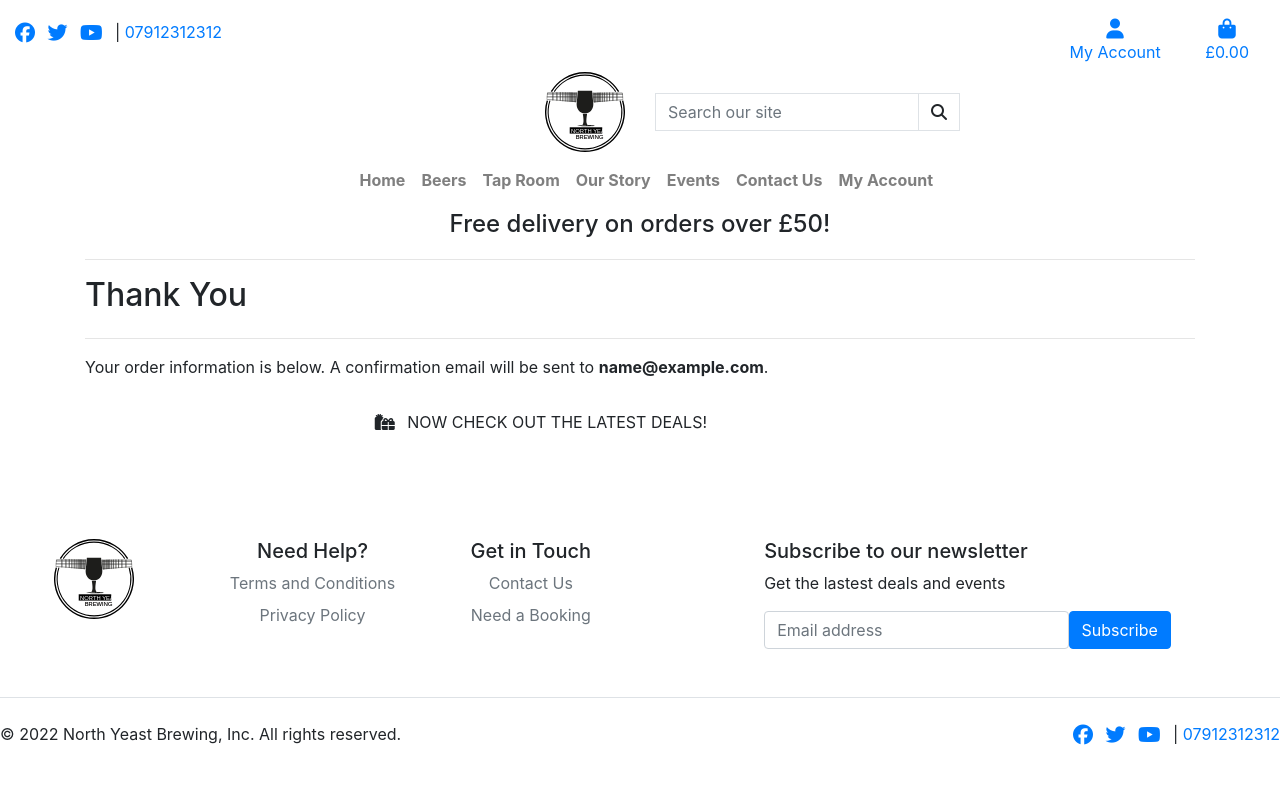
After one commit to DeanDodds/milestoneproject4, a Django app: page /checkout/checkout_success/000 in a window 1280 px wide. The commit adds this page. Shown: the top 785 px of the page. Run offline with Django 3.2, Linux system fonts and the light colour scheme; tables that the repository leaves empty hold one stand-in row (values such as "Sample post"); some libraries are stand-ins or nearby versions.

Commit message:
added checkout success page to checkout templates

```diff
--- a/checkout/templates/checkout/checkout.html
+++ b/checkout/templates/checkout/checkout.html
@@ -111,6 +111,7 @@
 
                     <!-- Used to display form errors -->
                     <div class="mb-3 text-danger" id="card-errors" role="alert"></div>
+                    <input type="hidden" value="{{ client_secret }}" name="client_secret">
                 </fieldset>
 
                 <div class="submit-button text-right mt-5 mb-2">
--- /dev/null
+++ b/checkout/templates/checkout/checkout_success.html
@@ -0,0 +1,43 @@
+{% extends "base.html" %}
+{% load static %}
+
+{% block extra_css %}
+<link rel="stylesheet" href="{% static 'checkout/css/checkout.css' %}">
+{% endblock %}
+
+{% block page_header %}
+<div class="container header-container">
+    <div class="row">
+        <div class="col"></div>
+    </div>
+</div>
+{% endblock %}
+
+{% block content %}
+<div class="overlay"></div>
+<div class="container">
+    <div class="row">
+        <div class="col">
+            <hr>
+            <h2 class="logo-font mb-4">Thank You</h2>
+            <hr>
+            <p class="text-black">Your order information is below. A confirmation email will be sent to
+                <strong>{{ order.email }}</strong>.</p>
+        </div>
+    </div>
+
+    <div class="row">
+        <div class="col-12 col-lg-7"></div>
+    </div>
+    <div class="row">
+        <div class="col-12 col-lg-7 text-right">
+            <a href="{% url 'products' %}?category=new_arrivals,deals,clearance" class="btn btn-black rounded-0 my-2">
+                <span class="icon mr-2">
+                    <i class="fas fa-gifts"></i>
+                </span>
+                <span class="text-uppercase">Now check out the latest deals!</span>
+            </a>
+        </div>
+    </div>
+</div>
+{% endblock %}
--- a/checkout/urls.py
+++ b/checkout/urls.py
@@ -2,5 +2,6 @@ from django.urls import path
 from . import views
 
 urlpatterns = [
-    path('', views.checkout, name='checkout')
+    path('', views.checkout, name='checkout'),
+    path('checkout_success/<order_number>', views.checkout_success, name='checkout_success')
 ]
--- a/checkout/views.py
+++ b/checkout/views.py
@@ -1,8 +1,10 @@
-from django.shortcuts import render, redirect, reverse
+from django.shortcuts import render, redirect, reverse, get_object_or_404
 from django.contrib import messages
 from django.conf import settings
 
 from .forms import OrderForm
+from .models import Order, OrderLineItem
+from products.models import Product
 from cart.context import cart_contents
 
 import stripe
@@ -13,21 +15,75 @@ def checkout(request):
     stripe_public_key = settings.STRIPE_PUBLIC_KEY
     stripe_secret_key = settings.STRIPE_SECRET_KEY
 
-    cart = request.session.get('cart', {})
-    if not cart:
-        messages.error(request, "There's nothing in your cart at the moment")
-        return redirect(reverse('products'))
+    if request.method == 'POST':
+        cart = request.session.get('cart', {})
 
-    current_cart = cart_contents(request)
-    total = current_cart['grand_total']
-    stripe_total = round(total * 100)
-    stripe.api_key = stripe_secret_key
-    intent = stripe.PaymentIntent.create(
-        amount=stripe_total,
-        currency=settings.STRIPE_CURRENCY,
-    )
+        form_data = {
+            'full_name': request.POST['full_name'],
+            'email': request.POST['email'],
+            'phone_number': request.POST['phone_number'],
+            'country': request.POST['country'],
+            'postcode': request.POST['postcode'],
+            'town_or_city': request.POST['town_or_city'],
+            'street_address1': request.POST['street_address1'],
+            'street_address2': request.POST['street_address2'],
+            'county': request.POST['county'],
+        }
 
-    order_form = OrderForm()
+        order_form = OrderForm(form_data)
+        print("FORM ERRORS: ", order_form.errors)
+
+        if order_form.is_valid():
+            order = order_form.save()
+            for item_id, item_data in cart.items():
+                try:
+                    product = Product.objects.get(id=item_id)
+                    if isinstance(item_data, int):
+                        order_line_item = OrderLineItem(
+                            order=order,
+                            product=product,
+                            quantity=item_data,
+                        )
+                        order_line_item.save()
+                    else:
+                        for size, quantity in item_data['items_by_size'].items():
+                            order_line_item = OrderLineItem(
+                                order=order,
+                                product=product,
+                                quantity=quantity,
+                                product_size=size,
+                            )
+                            order_line_item.save()
+                except Product.DoesNotExist:
+                    messages.error(request, (
+                        "One of the products in your bag wasn't found in our database. "
+                        "Please call us for assistance!")
+                    )
+                    order.delete()
+                    return redirect(reverse('view_cart'))
+
+            request.session['save_info'] = 'save-info' in request.POST
+            return redirect(reverse('checkout_success', args=[order.order_number]))
+        else:
+            messages.error(request, 'There was an error with your form. \
+                Please double check your information.')
+    else:
+        cart = request.session.get('cart', {})
+        if not cart:
+            messages.error(request, "There's nothing in your cart at the moment")
+            return redirect(reverse('products'))
+
+        current_cart = cart_contents(request)
+        total = current_cart['grand_total']
+        stripe_total = round(total * 100)
+        stripe.api_key = stripe_secret_key
+        intent = stripe.PaymentIntent.create(
+            amount=stripe_total,
+            currency=settings.STRIPE_CURRENCY,
+        )
+
+        order_form = OrderForm()
+        # print(order_form)
 
     if not stripe_public_key:
         messages.warning(request, 'Stripe public key is missing. \
@@ -42,3 +98,25 @@ def checkout(request):
     }
 
     return render(request, template, context)
+
+
+
+def checkout_success(request, order_number):
+    """
+    Handle successful checkouts
+    """
+    save_info = request.session.get('save_info')
+    order = get_object_or_404(Order, order_number=order_number)
+    messages.success(request, f'Order successfully processed! \
+        Your order number is {order_number}. A confirmation \
+        email will be sent to {order.email}.')
+
+    if 'cart' in request.session:
+        del request.session['cart']
+
+    template = 'checkout/checkout_success.html'
+    context = {
+        'order': order,
+    }
+
+    return render(request, template, context)
```
